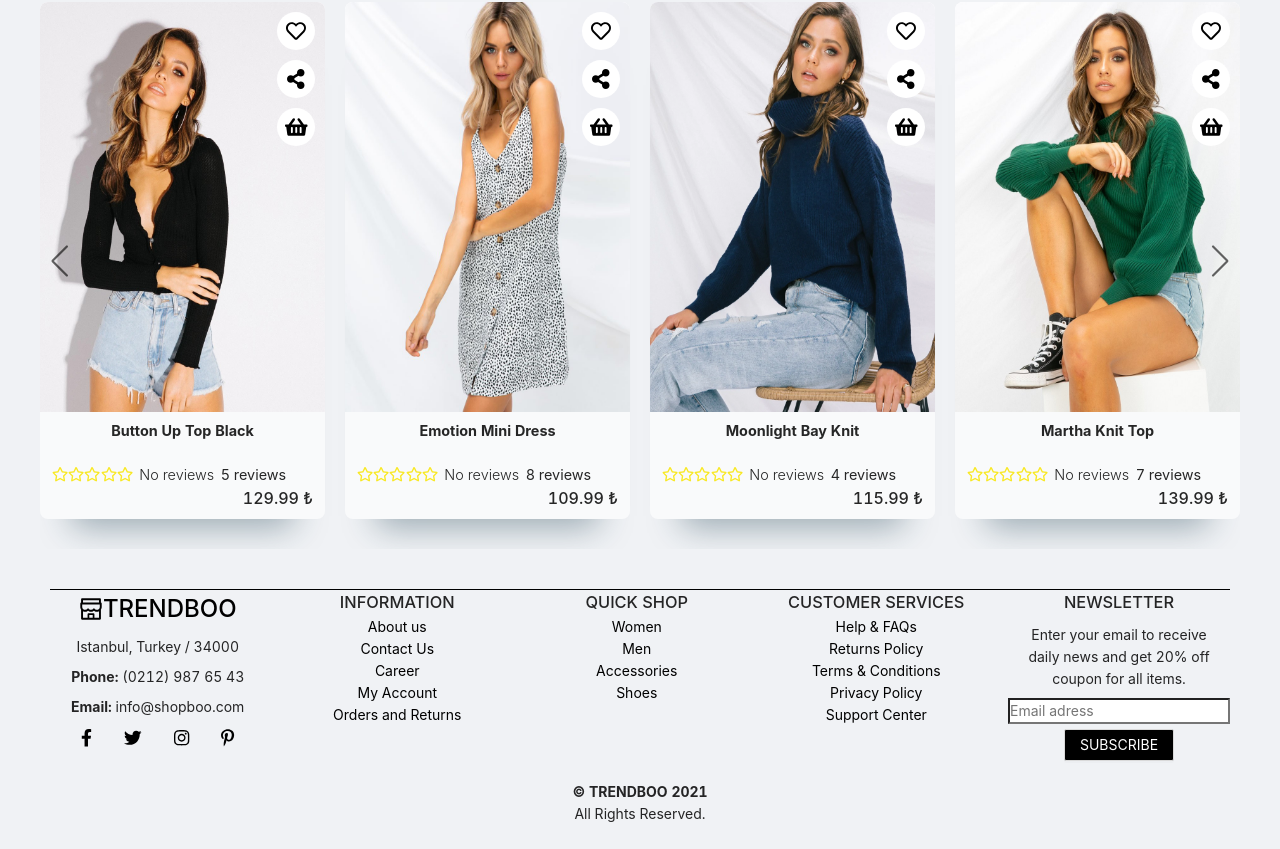
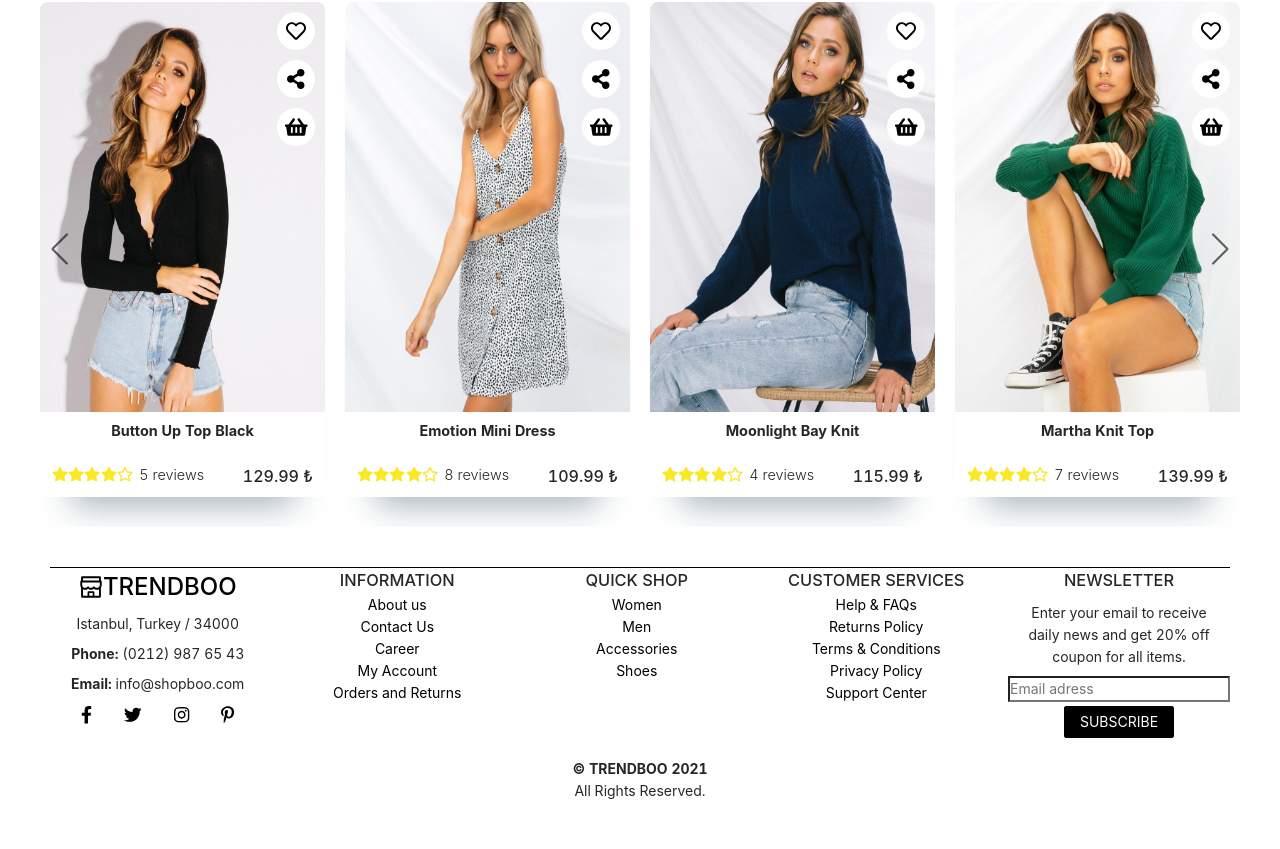
Before and after one commit to KodluyoruzGroup7/ecommerce-frontend, a React (Create React App) app: page / in a window 1280 px wide. Shown: the part 1837-2686 px from the top of the page. After the commit the page ends 2663 px from the top, so only its background shows below. Built offline with nearby package versions, Linux system fonts and the light colour scheme.

Commit message:
Wishlist page added

```diff
--- a/src/App.js
+++ b/src/App.js
@@ -6,6 +6,7 @@ import Layout from "./components/Layout/Layout";
 import HomeScreen from "./screens/HomeScreen/HomeScreen";
 import ProductDetailScreen from "./screens/ProductDetails/ProductDetailScreen";
 import Products from "./screens/Products/Products";
+import Wishlist from "./screens/Wishlist/Wishlist";
 
 function App() {
     return (
@@ -18,6 +19,9 @@ function App() {
                     <Route path="/details">
                         <ProductDetailScreen />
                     </Route>
+                    <Route path="/wishlist">
+                        <Wishlist />
+                    </Route>
                     <Route path="/">
                         <HomeScreen />
                     </Route>
--- a/src/components/AppFooter/appFooter.css
+++ b/src/components/AppFooter/appFooter.css
@@ -104,3 +104,7 @@ h3.title-text {
     color: white;
     border-color: rgba(0, 0, 0, 0.8);
 }
+
+.ant-layout-footer {
+    background-color: white;
+}
--- /dev/null
+++ b/src/components/Layout/layout.css
@@ -0,0 +1,3 @@
+.ant-layout {
+    background-color: white;
+}
--- a/src/components/ProductCard/ProductCard.js
+++ b/src/components/ProductCard/ProductCard.js
@@ -70,12 +70,7 @@ const ProductCard = ({ product }) => {
             <div>
                 <div className="rating-section">
                     <div className="stars-rating">
-                        <Rating />
-                    </div>
-                    <div className="reviews-text">
-                        <span className="reviews-text">
-                            {`${product.reviews}`} reviews
-                        </span>
+                        <Rating numberOfReviews={product.reviews} value={4.2} />
                     </div>
                     <div className="c-price">
                         <span>{`${product.price} ₺`}</span>
--- a/src/screens/Products/products.css
+++ b/src/screens/Products/products.css
@@ -25,10 +25,6 @@
 
 .product-list-item:nth-child(3n + 0) {
     margin-right: 0;
-}
-
-.Rating_text__HC91j {
-    display: none;
 }
 
 .collection-header {
--- /dev/null
+++ b/src/screens/Wishlist/Wishlist.js
@@ -0,0 +1,79 @@
+import React from "react";
+import { Link } from "react-router-dom";
+import { Button } from "antd";
+import "./wishlist.css";
+
+import data from "./wishlistData";
+import { CloseSquareTwoTone } from "@ant-design/icons";
+
+const Wishlist = () => {
+    return (
+        <>
+            <h1 className="wishlist-header">Wishlist</h1>
+            <div className="table-container">
+                <table class="table">
+                    <thead>
+                        <tr className="table-header">
+                            <th colspan="2">PRODUCT</th>
+                            <th>PRICE</th>
+                            <th></th>
+                            <th></th>
+                            <th></th>
+                        </tr>
+                    </thead>
+                    <tbody>
+                        {data.map((product) => (
+                            <tr className="table-item">
+                                <td>
+                                    <img
+                                        src={product.img}
+                                        alt={product.name}
+                                        height="100px"
+                                    />
+                                </td>
+                                <td className="product-text">{product.name}</td>
+                                <td className="price-text">
+                                    {product.price} ₺
+                                </td>
+                                <td
+                                    style={{
+                                        color:
+                                            product.status === "In Stock"
+                                                ? "green"
+                                                : "red",
+                                        textAlign: "center",
+                                    }}
+                                >
+                                    {product.status}
+                                </td>
+                                <td className="product-btn">
+                                    <Link
+                                        to="/"
+                                        target="_blank"
+                                        rel="noopener noreferrer"
+                                    >
+                                        <Button>VIEW PRODUCT</Button>
+                                    </Link>
+                                </td>
+                                <td>
+                                    <Link
+                                        to="/"
+                                        target="_blank"
+                                        rel="noopener noreferrer"
+                                    >
+                                        <CloseSquareTwoTone
+                                            twoToneColor="#ce0620"
+                                            className="delete-icon"
+                                        />
+                                    </Link>
+                                </td>
+                            </tr>
+                        ))}
+                    </tbody>
+                </table>
+            </div>
+        </>
+    );
+};
+
+export default Wishlist;
--- /dev/null
+++ b/src/screens/Wishlist/wishlist.css
@@ -0,0 +1,82 @@
+.wishlist-header {
+    font-weight: 700;
+    text-align: center;
+    margin: 1rem 0;
+}
+
+.table-container {
+    max-width: 1200px;
+    margin: auto;
+}
+
+table {
+    width: 100%;
+    padding: 5px;
+}
+
+table,
+td {
+    border: none;
+    text-align: center;
+}
+
+thead th {
+    padding: 10px;
+    margin-bottom: 5px;
+}
+
+tbody tr:first-child td {
+    padding-top: 1.2rem;
+}
+
+thead tr.table-header {
+    background-color: rgba(218, 216, 216, 0.11);
+    border-bottom: 1px solid rgba(204, 203, 203, 0.35);
+    margin: 25px 0;
+}
+
+tbody tr td {
+    padding: 1rem;
+    border-bottom: 1px solid rgba(204, 203, 203, 0.35);
+}
+
+tfoot {
+    color: rgb(8, 8, 8);
+}
+
+tbody tr .product-text {
+    padding-left: 0;
+    text-align: left;
+}
+
+tbody tr .price-text {
+    font-weight: 600;
+}
+
+tbody .table-item img {
+    height: 100px;
+    margin: auto;
+    justify-content: center;
+}
+
+.ant-btn,
+.ant-btn {
+    background-color: black;
+    color: white;
+    border-color: black;
+}
+
+.ant-btn:hover,
+.ant-btn:active {
+    background-color: rgba(0, 0, 0, 0.8);
+    color: white;
+    border-color: rgba(0, 0, 0, 0.8);
+}
+
+.delete-icon {
+    font-size: 1.8rem;
+}
+
+.delete-icon:hover {
+    border-color: #ce0620;
+}
--- /dev/null
+++ b/src/screens/Wishlist/wishlistData.js
@@ -0,0 +1,43 @@
+import card1 from "../../images/swiper-cards/swiper-card-1/black-1.jpg";
+// import card2 from "../../images/swiper-cards/swiper-card-1/black-2.jpg";
+import card3 from "../../images/swiper-cards/swiper-card-2/green-1.jpg";
+// import card4 from "../../images/swiper-cards/swiper-card-2/green-2.jpg";
+import card5 from "../../images/swiper-cards/swiper-card-3/pink-1.jpg";
+// import card6 from "../../images/swiper-cards/swiper-card-3/pink-2.jpg";
+import card7 from "../../images/swiper-cards/swiper-card-4/shoes-1.jpg";
+// import card8 from "../../images/swiper-cards/swiper-card-4/shoes-2.jpg";
+import card9 from "../../images/swiper-cards/swiper-card-5/bag-black.jpg";
+// import card10 from "../../images/swiper-cards/swiper-card-5/bag-grey.jpg";
+import card11 from "../../images/swiper-cards/swiper-card-6/white-1.jpg";
+// import card12 from "../../images/swiper-cards/swiper-card-6/white-2.jpg";
+import card13 from "../../images/swiper-cards/swiper-card-7/blue-1.jpg";
+// import card14 from "../../images/swiper-cards/swiper-card-7/blue-2.jpg";
+
+const data = [
+    {
+        name: "Button Up Top Black",
+        price: 129.99,
+        img: `${card1}`,
+        rating: 4.5,
+        reviews: 5,
+        status: "In Stock",
+    },
+    {
+        name: "Emotion Mini Dress",
+        price: 109.99,
+        img: `${card11}`,
+        rating: 4.7,
+        reviews: 8,
+        status: "Out of Stock",
+    },
+    {
+        name: "Moonlight Bay Knit",
+        price: 115.99,
+        img: `${card13}`,
+        rating: 4.6,
+        reviews: 4,
+        status: "In Stock",
+    },
+];
+
+export default data;
```
Also changed, not shown: src/components/Layout/Layout.js (+6 -7 lines), src/screens/Cart/Cart.js (added, +11 -0 lines), src/screens/Cart/cart.css (added).
